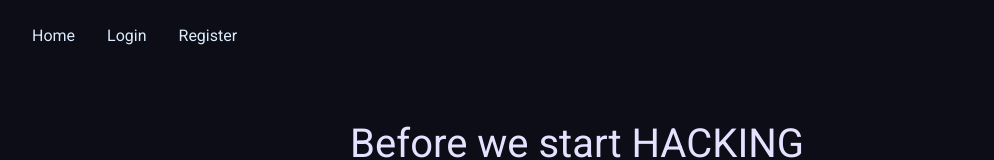
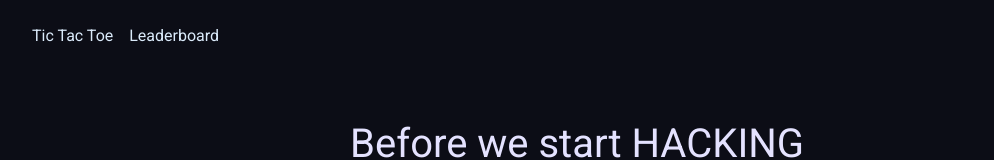
Before and after one commit to teamvangaurd/Expo2023-WordGuess, a plain HTML site: page index.html in a window 1280 px wide. Shown: the top 160 px of the page, without its empty margins (53-1047 px from the left). Drawn offline with nearby package versions, Linux system fonts and the light colour scheme; a web font is replaced by a local one.

```diff
--- a/index.html
+++ b/index.html
@@ -27,9 +27,8 @@
                 </button>
                 <div class="collapse navbar-collapse" id="navbarNavAltMarkup">
                     <div class="navbar-nav">
-                        <a href="index.html" class="pl-md-0 p-3 text-light">Home</a>
-                        <a href="login.html" class="p-3 text-decoration-none text-light active">Login</a>
-                        <a href="registration.html" class="p-3 text-decoration-none text-light">Register</a>
+                        <a href="tictac.html" class="pl-md-0 p-3 text-light">Tic Tac Toe</a>
+                        <a href="leaderboard.html" class="pl-md-0 p-3 text-light">Leaderboard</a>
                     </div>
                 </div>
             </nav>
```
